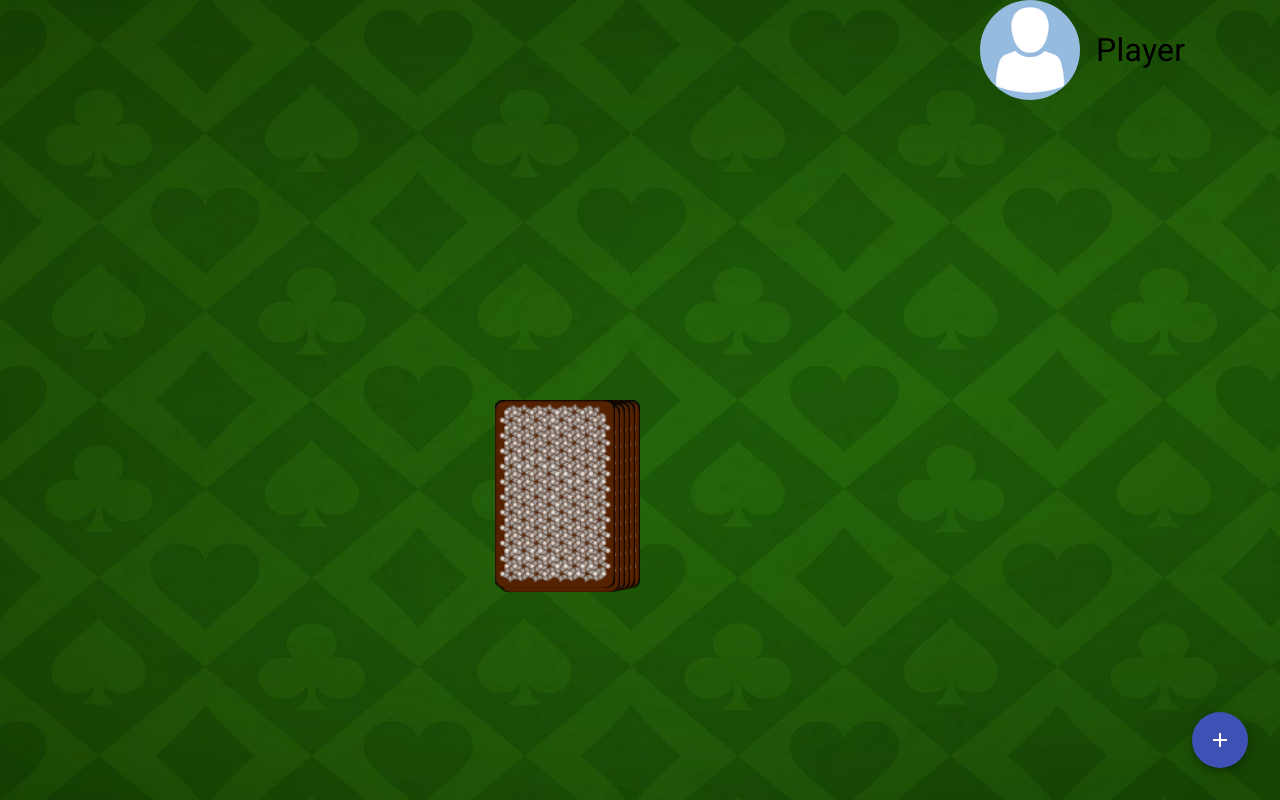
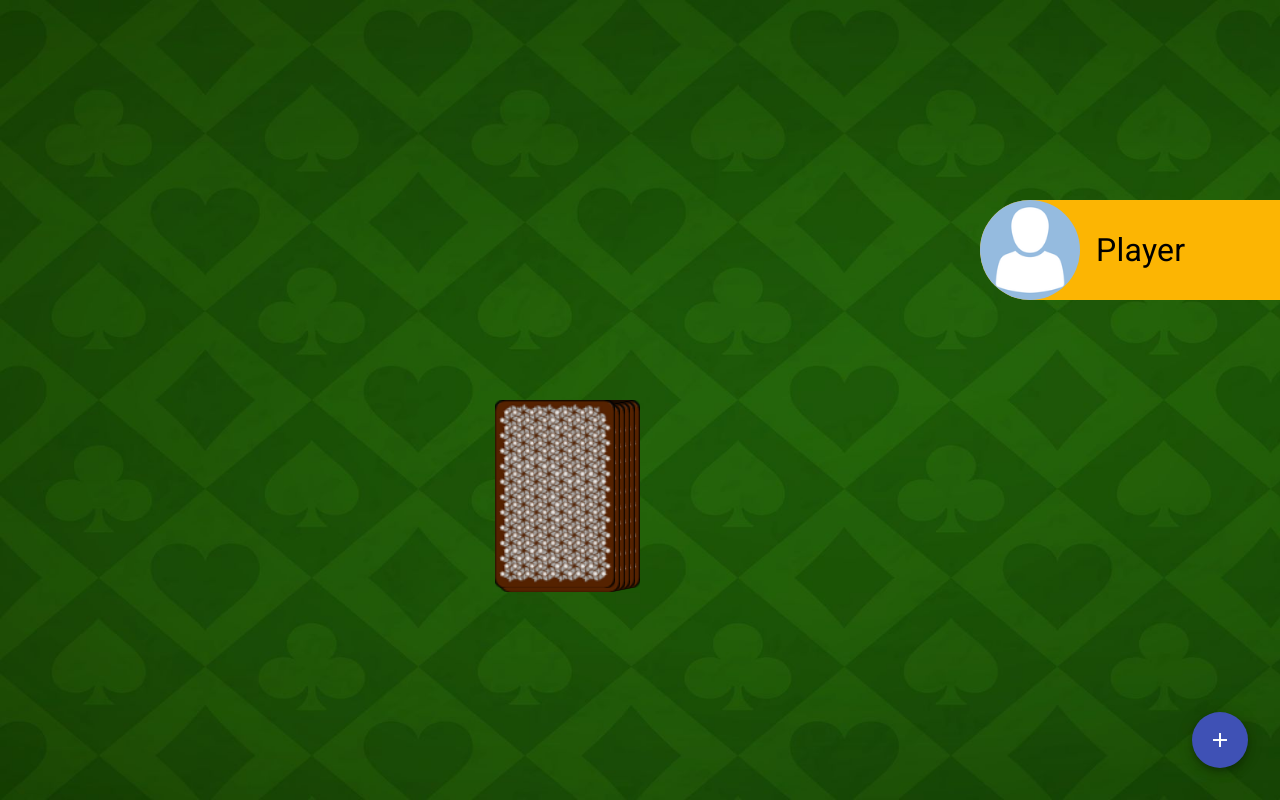
Before and after one commit to felianfilian/13_ring_of_fire_v1, an Angular app: page /game in a window 1280 px wide. Built offline with nearby package versions, Linux system fonts and the light colour scheme.

Commit message:
player list position

```diff
--- a/src/app/game/game.component.html
+++ b/src/app/game/game.component.html
@@ -1,4 +1,4 @@
-<app-player class="player-list-position"></app-player>
+<app-player class="player-list-position" style="top: 200px"></app-player>
 
 <div class="field">
   <div class="card-stack">
--- a/src/app/player/player.component.scss
+++ b/src/app/player/player.component.scss
@@ -4,8 +4,10 @@
 
   width: 300px;
 
-  border-top-left-radius: 50%;
-  border-bottom-left-radius: 50%;
+  border-top-left-radius: 50px;
+  border-bottom-left-radius: 50px;
+
+  background-color: #fcb503;
 
   span {
     font-size: 32px;
```
